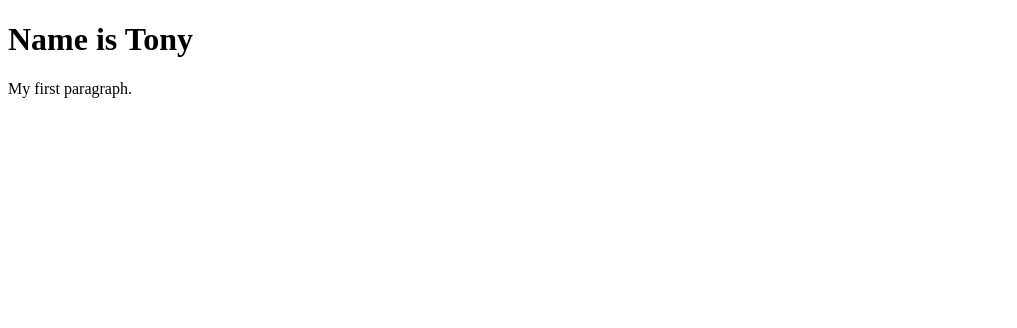
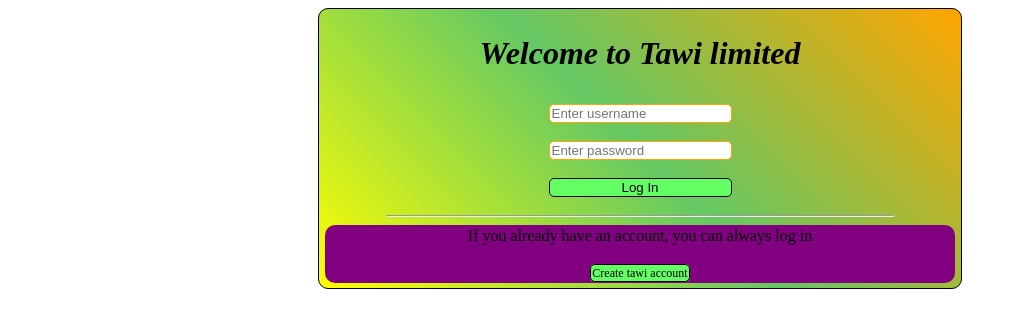
Before and after one commit to untestedcucumber/untestedcucumber.github.io, a plain HTML site: page index.html in a window 1280 px wide. Shown: the whole page, without its empty margins (0-1017 px from the left). Drawn offline with Linux system fonts and the light colour scheme.

Commit message:
Add files via upload

```diff
--- /dev/null
+++ b/index.css
@@ -0,0 +1,68 @@
+#log_in:hover, #create_account:hover {
+width : 102%;
+background-color : yellow;
+border-radius : 5px;
+border : solid 1px;
+}
+
+input:hover {
+width : 101%;
+border-radius : 5px;
+border : solid 1px;
+border-color : cyan;
+}
+
+#option_bar {
+max-width : 50%;
+min-height : 200px;
+background-image : linear-gradient(45deg, yellow, rgb(100,200,100), orange);
+border-radius : 10px;
+border : solid 1px;
+padding : 5px;
+}
+
+#sign_in {
+text-align : center;
+width : fit-content;
+word-spacing : 5px;
+padding : 10px;
+}
+
+input {
+border-radius : 5px;
+border : solid 1px;
+border-color : orange;
+}
+
+#log_in {
+width : 100%;
+background-color : rgb(100,255,100);
+border-radius : 5px;
+border : solid 1px;
+}
+
+#create_account {
+text-decoration : none;
+color : black;
+max-width : 200px;
+background-color : rgb(100,255,100);
+border-radius : 5px;
+border : solid 1px;
+font-size : 12px;
+padding : 1px;
+text-align : center;
+}
+
+#hr1 {
+width : 80%;
+color : grey;
+height : 0.5px;
+}
+
+#alternative {
+width : 99%;
+height : fit-content;
+background-color : purple;
+border-radius : 10px;
+padding : 2px;
+}
--- a/index.html
+++ b/index.html
@@ -1,10 +1,23 @@
 <!DOCTYPE html>
 <html>
-<body>
-
-<h1>Name is Tony</h1>
-
-<p>My first paragraph.</p>
-
-</body>
+        <head>
+                <title>tawi limited</title>
+                <meta name='display' content='width=device-width, initial-scale=1.0'/>
+                <link rel='stylesheet' href='index.css' type='text/css'/>
+        </head>
+	<body>
+	        <center>
+	        <div id='option_bar'><center><h1><i>Welcome to Tawi limited</i></h1></center>
+	        	<form id='sign_in' action='#' method='POST'>
+	        		<input type='text' name='user' placeholder='Enter username'/><br /><br/>
+	        		<input type='password' name='pswd' placeholder='Enter password'/><br /><br />
+	        		<button id='log_in'>Log In</button>
+	        	</form><hr id='hr1' />
+	        	<div id='alternative'>
+				<span>If you already have an account, you can always log in </span><br /><br />
+				<a href='Accounts/login.html' id='create_account'>Create tawi account</a><br />
+			</div>
+	        </div>
+	        </center>
+	</body>
 </html>
```
Also changed, not shown: 2 other files.
